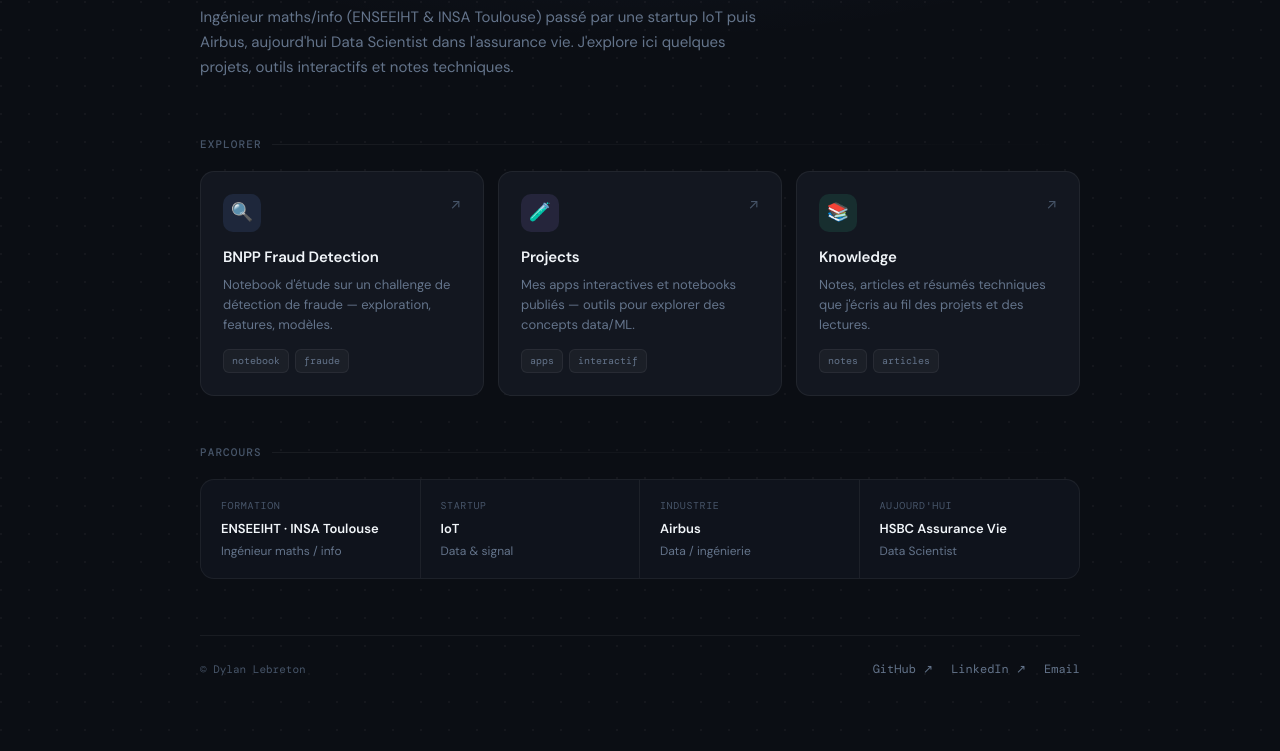
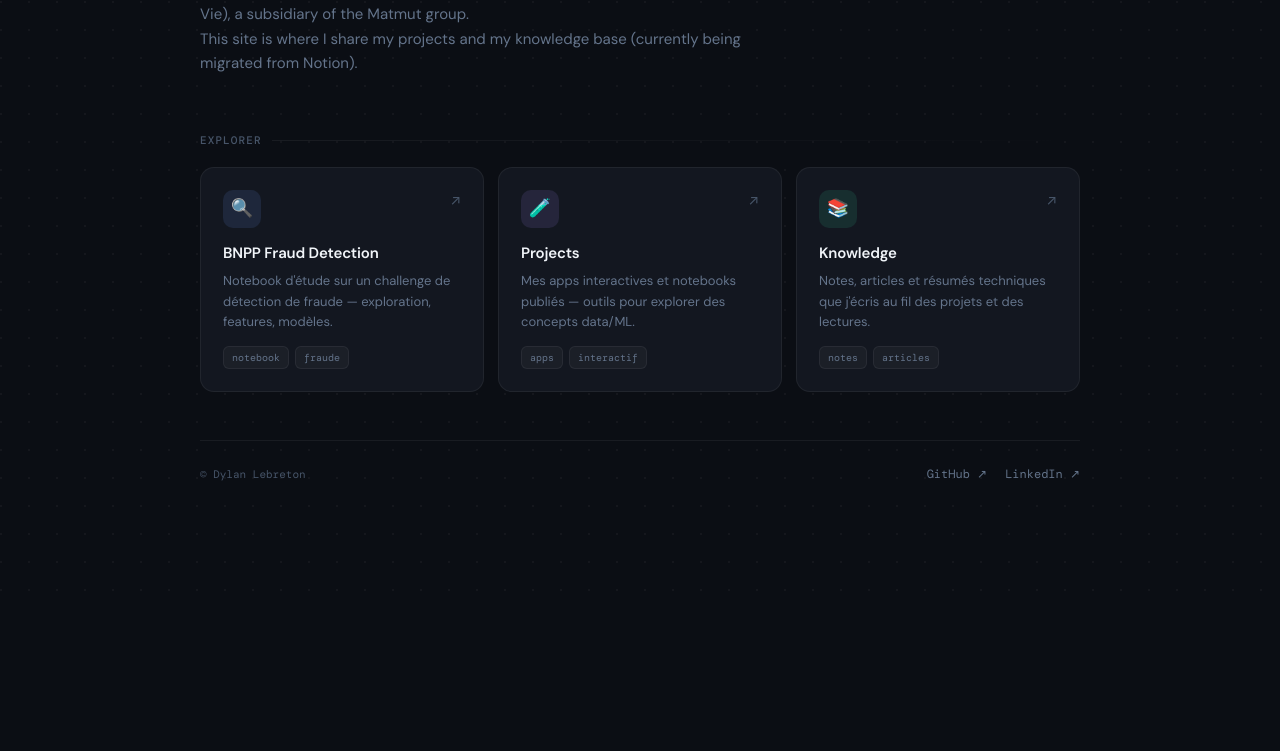
Before and after one commit to dylan-lebreton/dylan-lebreton.github.io, a plain HTML site: page index.html in a window 1280 px wide. Shown: the part 195-946 px from the top of the page. After the commit the page ends 800 px from the top, so only its background shows below. Drawn offline with nearby package versions, Linux system fonts and the light colour scheme.

Commit message:
refactor(home): simplify hero with English bio, drop eyebrow, parcours and email

```diff
--- a/index.html
+++ b/index.html
@@ -11,15 +11,14 @@
 <div class="container">
 
   <header class="hero">
-    <div class="eyebrow">Data Scientist · HSBC Assurance Vie</div>
     <h1>Dylan Lebreton</h1>
-    <div class="role">
-      Machine learning <span class="sep">·</span> séries temporelles <span class="sep">·</span> maths appliquées
-    </div>
     <p class="bio">
-      Ingénieur maths/info (ENSEEIHT &amp; INSA Toulouse) passé par une startup IoT puis Airbus,
-      aujourd'hui Data Scientist dans l'assurance vie. J'explore ici quelques projets, outils
-      interactifs et notes techniques.
+      Applied mathematics &amp; computer science engineer focused on Artificial Intelligence
+      (ModIA joint degree from INSA Toulouse and INP ENSEEIHT). Currently a Data Scientist
+      in life insurance at Korege (formerly HSBC Assurance Vie), a subsidiary of the Matmut group.
+    </p>
+    <p class="bio">
+      This site is where I share my projects and my knowledge base (currently being migrated from Notion).
     </p>
   </header>
 
@@ -61,36 +60,11 @@
 
   </div>
 
-  <div class="section-label">Parcours</div>
-  <div class="timeline">
-    <div class="timeline-item">
-      <div class="when">Formation</div>
-      <div class="what">ENSEEIHT · INSA Toulouse</div>
-      <div class="where">Ingénieur maths / info</div>
-    </div>
-    <div class="timeline-item">
-      <div class="when">Startup</div>
-      <div class="what">IoT</div>
-      <div class="where">Data &amp; signal</div>
-    </div>
-    <div class="timeline-item">
-      <div class="when">Industrie</div>
-      <div class="what">Airbus</div>
-      <div class="where">Data / ingénierie</div>
-    </div>
-    <div class="timeline-item">
-      <div class="when">Aujourd'hui</div>
-      <div class="what">HSBC Assurance Vie</div>
-      <div class="where">Data Scientist</div>
-    </div>
-  </div>
-
   <footer class="footer">
     <div class="copy">© Dylan Lebreton</div>
     <div class="links">
       <a href="https://github.com/dylan-lebreton" target="_blank" rel="noopener">GitHub ↗</a>
       <a href="https://www.linkedin.com/in/dylan-lebreton/" target="_blank" rel="noopener">LinkedIn ↗</a>
-      <a href="mailto:dylan.lebreton1996@gmail.com">Email</a>
     </div>
   </footer>
 
```
